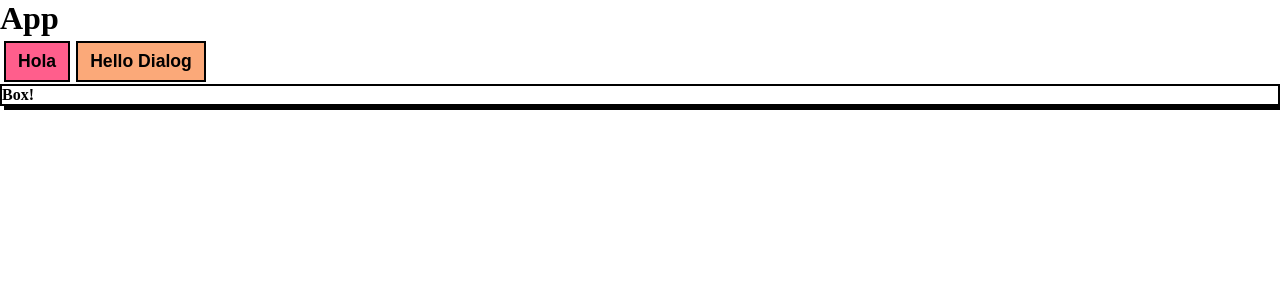
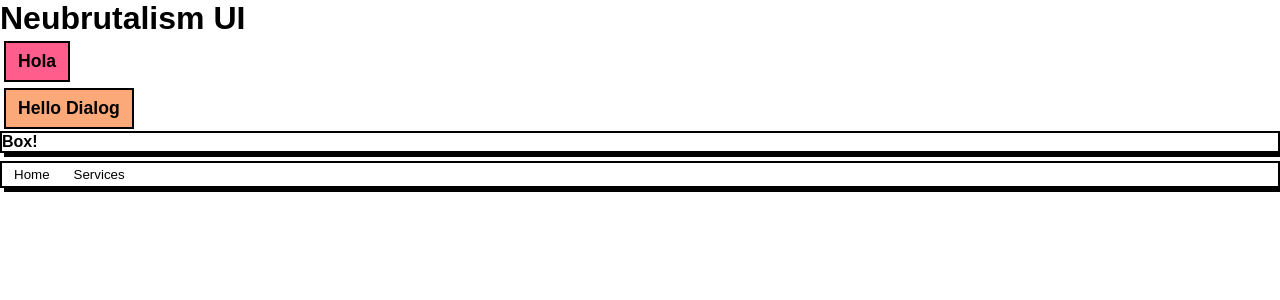
Before and after one commit to juancmandev/neubrutalism-ui, a React (Vite) app: page / in a window 1280 px wide. Shown: the top 300 px of the page. Built offline with nearby package versions, Linux system fonts and the light colour scheme.

Commit message:
create dropdown

```diff
--- a/src/App.tsx
+++ b/src/App.tsx
@@ -3,13 +3,42 @@ import { NBButton } from '.';
 import { NBBox } from './components/NBBox';
 import { NBDialog } from './components/NBDialog';
 import '@/styles/globals.css';
+import { NBMenuItem } from './components/NBMenuItem';
 
 export default function App() {
   const [open, setOpen] = useState(false);
+
+  const menuItems = [
+    {
+      title: 'Home',
+      url: '/',
+    },
+    {
+      title: 'Services',
+      url: '/services',
+      submenu: [
+        {
+          title: 'For entrepreneurs',
+          url: '/entrepreneurs',
+        },
+        {
+          title: 'For students',
+          url: '/students',
+        },
+        {
+          title: 'For hobbyists',
+          url: '/hobbyists',
+        },
+      ],
+    },
+  ];
+
   return (
     <>
-      <h1>App</h1>
-      <NBButton>Hola</NBButton>
+      <h1>Neubrutalism UI</h1>
+      <div>
+        <NBButton>Hola</NBButton>
+      </div>
       <NBButton onClick={() => setOpen((prev) => !prev)} bgColor='#fba979'>
         Hello Dialog
       </NBButton>
@@ -20,6 +49,18 @@ export default function App() {
           <NBButton>Close</NBButton>
         </div>
       </NBDialog>
+      <div style={{ height: '8px' }} />
+      <NBBox>
+        <ul
+          style={{
+            display: 'flex',
+            listStyle: 'none',
+          }}>
+          {menuItems.map((menu, index) => (
+            <NBMenuItem items={menu} key={index} />
+          ))}
+        </ul>
+      </NBBox>
     </>
   );
 }
--- a/src/components/NBButton.tsx
+++ b/src/components/NBButton.tsx
@@ -5,15 +5,30 @@ export interface NBButtonProps {
   debugSafeArea?: boolean;
   children: React.ReactNode;
   onClick?: () => void;
+  type?: 'button' | 'submit' | 'reset';
+  ariaHaspopup?:
+    | boolean
+    | 'dialog'
+    | 'menu'
+    | 'false'
+    | 'true'
+    | 'listbox'
+    | 'tree'
+    | 'grid'
+    | undefined;
 }
 
 export const NBButton = ({
   children,
   bgColor,
   onClick,
+  type,
+  ariaHaspopup,
   debugSafeArea,
 }: NBButtonProps) => (
   <StyledButton
+    type={type}
+    aria-haspopup={ariaHaspopup}
     onClick={onClick}
     debugSafeArea={debugSafeArea}
     bgColor={bgColor}>
--- /dev/null
+++ b/src/components/NBDropdown.tsx
@@ -0,0 +1,12 @@
+import { StyledDropdown } from '@/styles/NBDropdown.styles';
+
+export interface DropdownProps {
+  dropdown?: boolean;
+  submenus?: string[];
+  depthLevel?: number;
+  children?: React.ReactNode;
+}
+
+export const NBDropdown = ({ dropdown, children }: DropdownProps) => {
+  return <StyledDropdown dropdown={dropdown}>{children}</StyledDropdown>;
+};
--- /dev/null
+++ b/src/components/NBMenuItem.tsx
@@ -0,0 +1,57 @@
+import { useState, useEffect, useRef } from 'react';
+import { NBDropdown } from './NBDropdown';
+import { StyledMenuItem, UnstyledButton } from '@/styles/NBMenuItem';
+
+export interface NBMenuItemProps {
+  items?: any;
+}
+
+export const NBMenuItem = ({ items }: NBMenuItemProps) => {
+  const [dropdown, setDropdown] = useState(false);
+
+  const ref = useRef<HTMLLIElement | null>(null);
+
+  useEffect(() => {
+    const handler = (event: any): any => {
+      if (dropdown && ref.current && !ref.current.contains(event.currentTarget))
+        setDropdown(false);
+    };
+
+    document.addEventListener('mousedown', handler);
+    document.addEventListener('touchstart', handler);
+
+    return () => {
+      document.removeEventListener('mousedown', handler);
+      document.removeEventListener('touchstart', handler);
+    };
+  }, [dropdown]);
+
+  const onMouseEnter = () => window.innerWidth > 960 && setDropdown(true);
+
+  const onMouseLeave = () => window.innerWidth > 960 && setDropdown(false);
+
+  const closeDropdown = () => dropdown && setDropdown(false);
+
+  return (
+    <li
+      ref={ref}
+      onMouseEnter={onMouseEnter}
+      onMouseLeave={onMouseLeave}
+      onClick={closeDropdown}>
+      <div style={{ maxWidth: 'max-content' }}>
+        <UnstyledButton
+          type='button'
+          aria-haspopup='menu'
+          aria-expanded={dropdown ? true : false}
+          onClick={() => setDropdown((prev) => !prev)}>
+          {items.title}
+        </UnstyledButton>
+        <NBDropdown dropdown={dropdown}>
+          <StyledMenuItem>
+            <UnstyledButton>Button</UnstyledButton>
+          </StyledMenuItem>
+        </NBDropdown>
+      </div>
+    </li>
+  );
+};
--- /dev/null
+++ b/src/styles/NBDropdown.styles.ts
@@ -0,0 +1,14 @@
+import { DropdownProps } from '@/components/NBDropdown';
+import styled from 'styled-components';
+
+export const StyledDropdown = styled.ul<DropdownProps>`
+  float: right;
+  position: absolute;
+  top: auto;
+  padding: 12px 0;
+  box-shadow: 4px 4px 0 #000;
+  list-style: none;
+  background-color: #fff;
+  border: 2px solid #000;
+  display: ${({ dropdown }) => (dropdown ? 'block' : 'none')};
+`;
--- /dev/null
+++ b/src/styles/NBMenuItem.ts
@@ -0,0 +1,32 @@
+import styled from 'styled-components';
+import { NBMenuItemProps } from '@/components/NBMenuItem';
+
+export const StyledMenuItem = styled.li<NBMenuItemProps>`
+  width: 100%;
+  padding: 4px 0;
+  cursor: pointer;
+  &:hover {
+    background-color: #eee;
+  }
+`;
+
+interface UnstyledButtonProps {
+  width?: string;
+}
+
+export const UnstyledButton = styled.button<UnstyledButtonProps>`
+  width: ${({ width }) => width || '100%'};
+  background-color: transparent;
+  border: none;
+  padding: 4px 12px;
+  cursor: pointer;
+  &:focus {
+    outline: none;
+  }
+  &:hover {
+    background-color: #eee;
+  }
+  &:focus-within {
+    background-color: #eee;
+  }
+`;
--- a/src/styles/globals.css
+++ b/src/styles/globals.css
@@ -2,4 +2,5 @@
   margin: 0;
   padding: 0;
   box-sizing: border-box;
+  font-family: sans-serif;
 }
```
